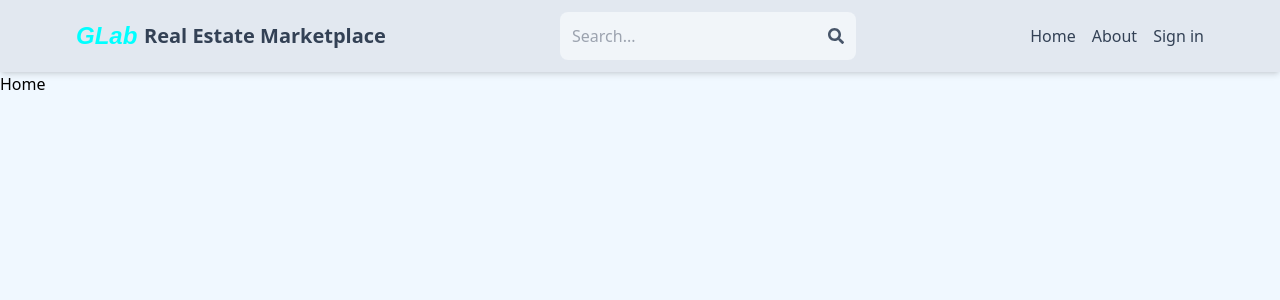
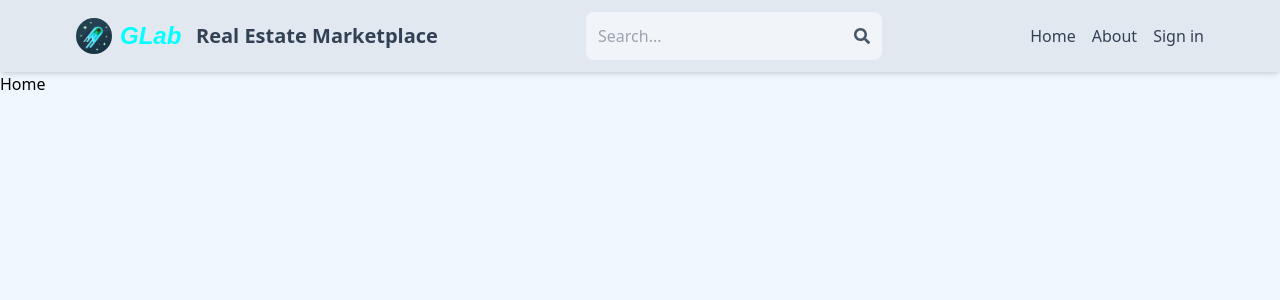
Before and after one commit to GLab-cloud/MERN, a React (Vite) app in the folder client/: page / in a window 1280 px wide. Shown: the top 300 px of the page. Built offline with nearby package versions, Linux system fonts and the light colour scheme; no server answers.

Commit message:
Logo - GLab for header

```diff
--- a/client/src/components/Header.jsx
+++ b/client/src/components/Header.jsx
@@ -9,16 +9,14 @@ export default function Header() {
   return (
     <header className="bg-slate-200 shadow-md">
       <div className="flex justify-between items-center max-w-6xl mx-auto p-3">
-        <h3 className="font-bold text-sm sm:text-xl flex flex-wrap">
+        <div className="font-bold text-sm sm:text-xl flex flex-wrap items-center gap-2">
+          <img
+            src="../src/assets/logo_GLab.png"
+            className="rounded-full h-9 w-9 object-cover"
+          ></img>
           <h3 className="logo">GLab&nbsp;</h3>
-          {/* <img
-            src="../src/assets/logo.png"
-            className="rounded-full h-14 w-14 object-cover"
-          ></img> */}
-          <span className="text-slate-700 items-center">
-            Real Estate Marketplace
-          </span>
-        </h3>
+          <span className="text-slate-700  ">Real Estate Marketplace</span>
+        </div>
         <form className="bg-slate-100 p-3 rounded-lg flex items-center">
           <input
             type="text"
```
Also changed, not shown: client/src/assets/logo_GLab.png (added), client/src/assets/logo_img.jpg (added).
